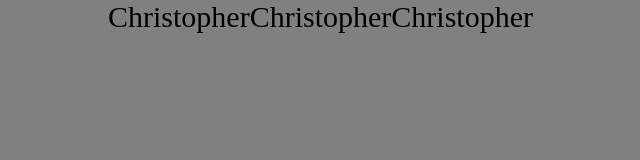
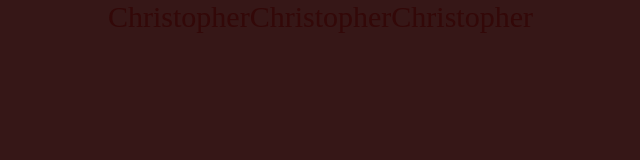
Before and after one commit to lokeshvenkatesan/jsinonemonth, a plain HTML site: page variables.html in a window 1280 px wide. Shown: the whole page, without its empty margins (52-692 px from the left). Drawn offline with Linux system fonts and the light colour scheme.

Commit message:
Updated Variables in JS

```diff
--- a/variables.html
+++ b/variables.html
@@ -6,17 +6,17 @@
     <style>
       /* Basic CSS comment */
       body {
-        background: grey;
-        color: white;
+        background: rgb(54, 23, 23);
+        color: #050404;
         width: 960px;
         margin: 0 auto;
         font-size: 30px;
-        color: black;
+        color: rgb(51, 8, 8);
       }
 
       h1 {
         font-size: 80px;
-        color: #333;
+        color: rgb(51, 51, 51);
       }
     </style>
 
```
